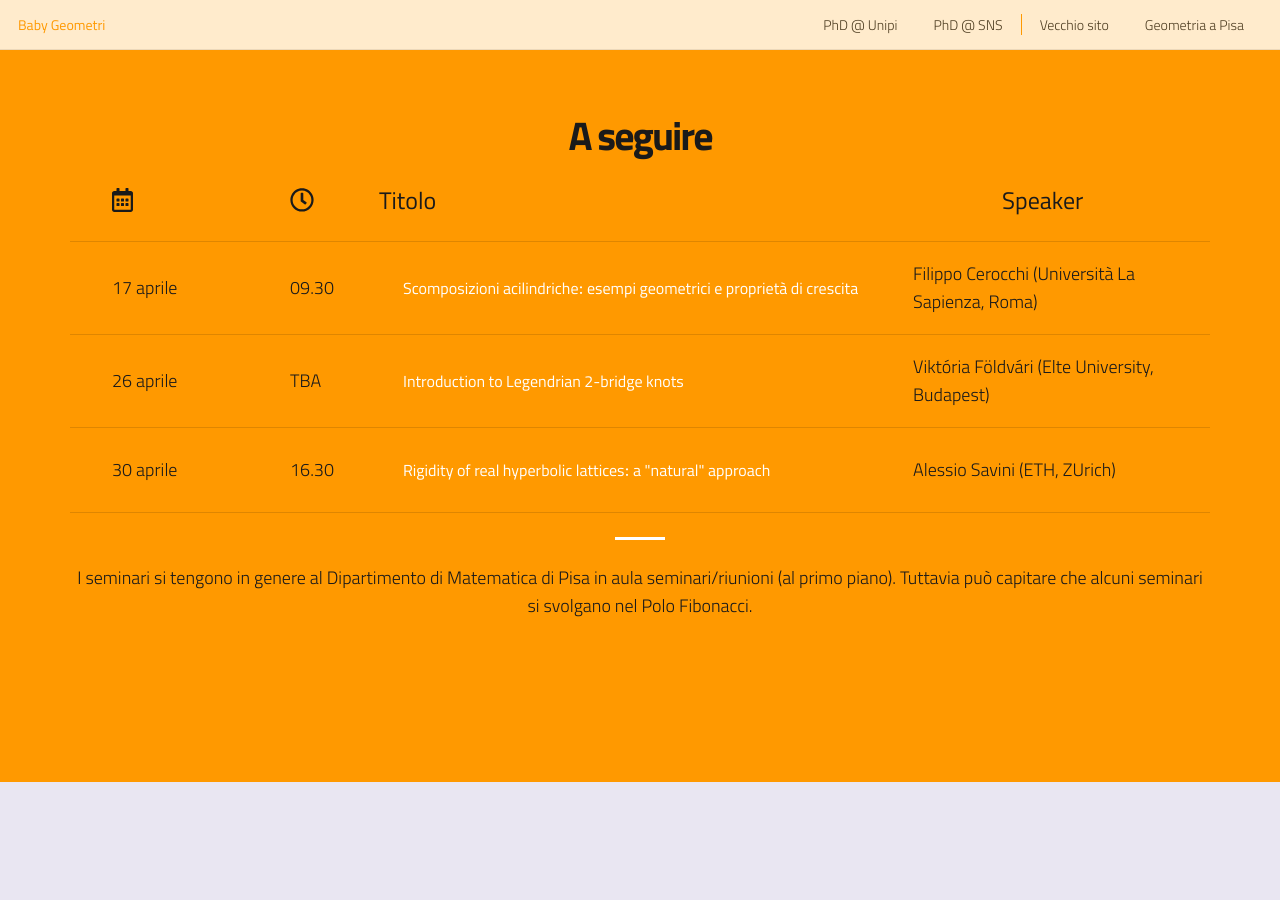
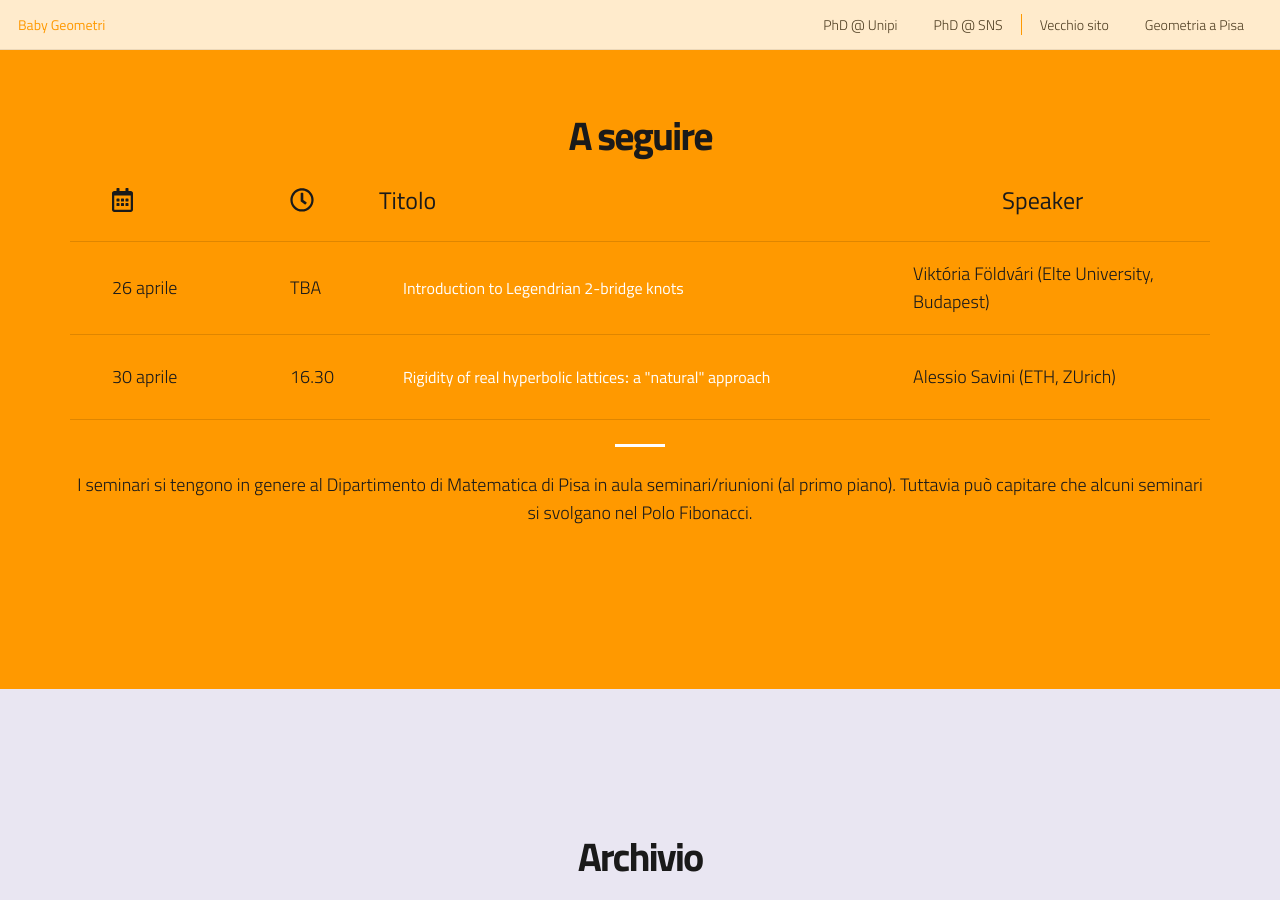
Before and after one commit to baby-geometri/baby-geometri.github.io, a Jekyll site: the page built from index.md, in a window 1280 px wide and 900 px high, scrolled down 1585 px. Built offline with Jekyll 4.4.1, drawn with Linux system fonts in a browser that asks for light colours; nearby versions of some CDN libraries; formulas are drawn with MathJax 3; some of the changed lines change nothing that is shown.

Commit message:
futuri agg

```diff
--- a/_data/futuri.yaml
+++ b/_data/futuri.yaml
@@ -1,17 +1,10 @@
-- nome: "Filippo Cerocchi"
-  provenienza: Università La Sapienza, Roma
-  titolo: Scomposizioni acilindriche\(:\) esempi geometrici e proprietà di crescita
-  data: "17 aprile"
-  luogo: "Aula seminari"
-  ora: "09.30"
-  abstract: Ricorderemo la nozione di scomposizione acilindrica di un gruppo discreto. Forniremo una serie di esempi e di criteri (rilevanti dal punto di vista topologico e geometrico) che garantiscano l'esistenza di tali scomposizioni. Enunceremo e giustificheremo una versione quantitativa del teorema di sotto(semi)gruppo libero e ne spiegheremo la rilevanza ai fini dello studio delle varietà Riemanniane di entropia e diametro limitati.
 - nome: "Viktória Földvári"
   provenienza: Elte University, Budapest
   titolo: Introduction to Legendrian 2-bridge knots
   data: "26 aprile"
   luogo: "TBA"
   ora: "TBA"
-  abstract: TBA
+  abstract: On an oriented 3-manifold we can define a contact structure, that is, a completely non-integrable plane field in the tangent bundle of the manifold. Regarding such a structure we consider knots that are everywhere tangent to this plane field. After setting up the basic notions, I am giving an introduction to Legendrian knot theory and briefly present my research topic focusing on two-bridge knots.
 - nome: "Alessio Savini"
   provenienza: ETH, ZUrich
   titolo: Rigidity of real hyperbolic lattices\(:\) a "natural" approach
```
